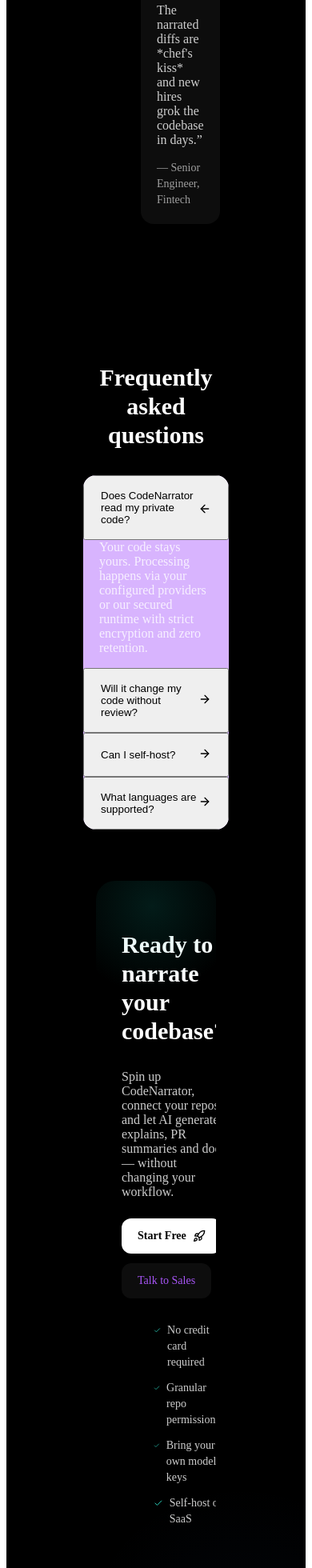
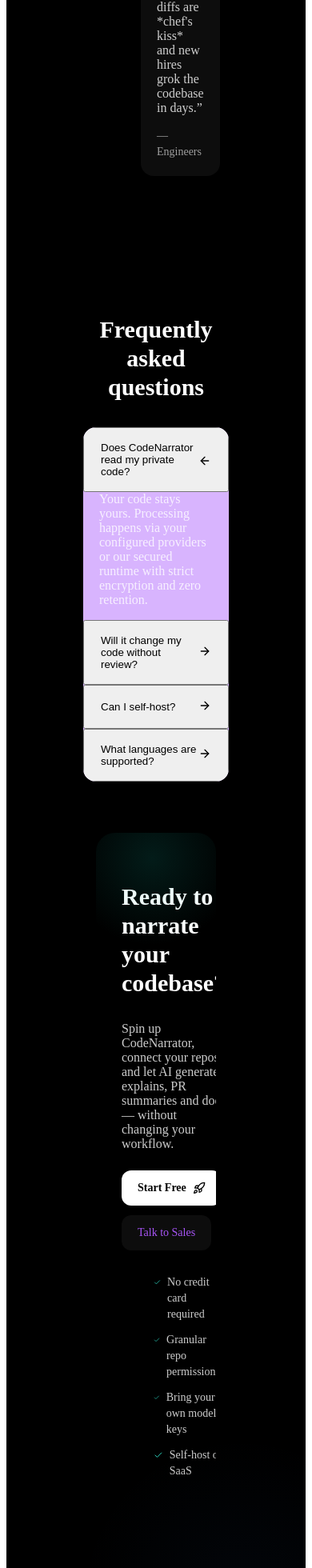
Before and after one commit to mah12-ops/code_narrator_ai, a React (Vite) app in the folder client/: page / in a window 390 px wide. Shown: the part 5281-7241 px from the top of the page at 80% size. Built offline with nearby package versions, Linux system fonts and the light colour scheme.

Commit message:
add separation

```diff
--- a/client/src/components/pages/LandingPage.tsx
+++ b/client/src/components/pages/LandingPage.tsx
@@ -1,23 +1,16 @@
-import { useState } from "react";
-import { motion, AnimatePresence } from "framer-motion";
-import { Check, Sparkles, ArrowRight, Play, Github, ShieldCheck, Zap, Wand2, Stars, TerminalSquare, Lock, Rocket, TimerReset, BarChart3, Cpu, CreditCard } from "lucide-react";
 import NavBar from "./LandingPage/NavBar";
 import Hero from "./LandingPage/Hero";
 import { Showcase } from "./LandingPage/Showcase";
 import Features from "./LandingPage/Features";
 import Demo from "./LandingPage/Demo";
+import Testimonials from "./LandingPage/Testimonials";
+import Faq from "./LandingPage/Faq";
+import Footer from "./LandingPage/Footer";
+import Finalcta from "./LandingPage/Finalcta";
 
 export default function LandingPage() {
 
-  const [openFaq, setOpenFaq] = useState<number | null>(0);
-  const faqs = [
-    { q: "Does CodeNarrator read my private code?", a: "Your code stays yours. Processing happens via your configured providers or our secured runtime with strict encryption and zero retention." },
-    { q: "Will it change my code without review?", a: "Never. It proposes PRs with diffs, tests, and explanations. You merge when ready." },
-    { q: "Can I self-host?", a: "Yes. Docker images and Helm charts are available for private VPC deployments." },
-    { q: "What languages are supported?", a: "JavaScript/TypeScript, Python, Go, Java, C#, PHP, and more. The explainer is language-agnostic." },
-  ];
 
-  const glow = "before:content-[''] before:absolute before:inset-0 before:bg-[radial-gradient(60%_60%_at_20%_10%,rgba(20,184,166,0.15),rgba(0,0,0,0))]";
 
   return (
     <div className="relative min-h-screen bg-black text-white antialiased overflow-x-hidden">
@@ -26,112 +19,19 @@ export default function LandingPage() {
       <div aria-hidden className="pointer-events-none absolute -bottom-40 -right-40 h-[30rem] w-[30rem] rounded-full blur-3xl opacity-30 bg-[radial-gradient(circle_at_center,rgba(59,130,246,0.14),transparent_60%)]" />
 
            <NavBar />
+
               <main>
            <Hero />
            <Showcase />
            <Features />
            <Demo />
+           <Testimonials />
+           <Faq />
+           <Finalcta />
+              </main>
+            <Footer />
 
 
-
-
-
-        {/* TESTIMONIALS */}
-        <section className="mx-auto max-w-7xl px-32 py-16">
-          <div className="text-center mb-10">
-            <h3 className="text-3xl font-bold">Loved by pragmatic teams</h3>
-            <p className="mt-2 text-white/70">What engineers say after shipping with CodeNarrator</p>
-          </div>
-          <div className="grid md:grid-cols-3 gap-6">
-            {[1,2,3].map((i) => (
-              <motion.blockquote key={i} initial={{ opacity: 0, y: 14 }} whileInView={{ opacity: 1, y: 0 }} viewport={{ once: true }} className="relative rounded-2xl border border-white/10 bg-white/5 p-5">
-                <p className="text-white/80">
-                  “Cut our review time by ~40%. The narrated diffs are *chef's kiss* and new hires grok the codebase in days.”
-                </p>
-                <div className="mt-4 text-sm text-white/60">— Senior Engineer, Fintech</div>
-              </motion.blockquote>
-            ))}
-          </div>
-        </section>
-
-
-
-        {/* FAQ */}
-        <section id="faq" className="mx-auto max-w-5xl px-24 py-16 md:py-24">
-          <h3 className="text-3xl font-bold text-center">Frequently asked questions</h3>
-          <div className="mt-8 divide-y divide-purple-300 border border-white/10 rounded-2xl overflow-hidden">
-            {faqs.map((f, idx) => (
-              <div key={f.q} className="bg-purple-300">
-                <button onClick={() => setOpenFaq(openFaq === idx ? null : idx)} className="w-full flex items-center justify-between px-5 py-4 text-left">
-                  <span className="font-medium">{f.q}</span>
-                  <AnimatePresence initial={false}>
-                    {openFaq === idx ? (
-                      <motion.span initial={{ rotate: 0 }} animate={{ rotate: 180 }} exit={{ rotate: 0 }}><ArrowRight className="h-4 w-4"/></motion.span>
-                    ) : (
-                      <motion.span initial={{ rotate: 180 }} animate={{ rotate: 0 }} exit={{ rotate: 180 }}><ArrowRight className="h-4 w-4"/></motion.span>
-                    )}
-                  </AnimatePresence>
-                </button>
-                <AnimatePresence initial={false}>
-                  {openFaq === idx && (
-                    <motion.div initial={{ height: 0, opacity: 0 }} animate={{ height: "auto", opacity: 1 }} exit={{ height: 0, opacity: 0 }} className="px-5 pb-4 text-white/80">
-                      {f.a}
-                    </motion.div>
-                  )}
-                </AnimatePresence>
-              </div>
-            ))}
-          </div>
-        </section>
-
-
-
-        {/* FINAL CTA */}
-        <section id="cta" className="relative mx-auto max-w-6xl px-28 pb-24">
-          <div className="relative overflow-hidden rounded-3xl border border-white/10 bg-gradient-to-br from-white/10 to-white/0 p-8 md:p-12">
-            <div aria-hidden className="absolute -top-24 -right-12 h-64 w-64 rounded-full blur-3xl opacity-30 bg-[radial-gradient(circle_at_center,rgba(20,184,166,0.5),transparent_60%)]" />
-            <div className="grid md:grid-cols-2 gap-4 items-center">
-              <div>
-                <h3 className="text-3xl md:text-4xl font-bold">Ready to narrate your codebase?</h3>
-                <p className="mt-3 text-white/80">Spin up CodeNarrator, connect your repos, and let AI generate explains, PR summaries and docs — without changing your workflow.</p>
-                <div className="mt-6 flex flex-wrap gap-3">
-                  <a href="/dashboard" className="inline-flex items-center gap-2 rounded-xl bg-white text-black px-5 py-3 text-sm font-semibold hover:bg-white/90 no-underline transition">Start Free <Rocket className="h-4 w-4"/></a>
-                  <a href="/contact" className="inline-flex items-center gap-2 rounded-xl border border-white/15 bg-white/5 px-5 py-3 text-sm hover:bg-white/10 no-underline text-purple-500 transition">Talk to Sales</a>
-                </div>
-              </div>
-              <div className="md:justify-self-end">
-                <ul className="grid gap-3 text-sm">
-                  {[
-                    "No credit card required",
-                    "Granular repo permissions",
-                    "Bring your own model keys",
-                    "Self-host or SaaS",
-                  ].map((x) => (
-                    <li key={x} className="flex items-start gap-2"><Check className="mt-0.5 h-4 w-4 text-teal-400"/> <span className="text-white/80">{x}</span></li>
-                  ))}
-                </ul>
-              </div>
-            </div>
-          </div>
-        </section>
-      </main>
-
-      {/* FOOTER */}
-      <footer className="border-t border-white/10 py-4">
-        <div className="mx-auto max-w-7xl px-6">
-          <div className="flex flex-col md:flex-row items-center justify-evenly gap-4 text-sm text-white/60">
-            <div className="flex items-center gap-3">
-              <Stars className="h-4 w-4" />
-              <span>© {new Date().getFullYear()} CodeNarrator — Built with ❤ by Mercy</span>
-            </div>
-            <div className="flex items-center  gap-6">
-              <a className="hover:text-white text-purple-500 no-underline " href="#">Terms</a>
-              <a className="hover:text-white text-purple-500 no-underline " href="#">Privacy</a>
-              <a className="hover:text-white text-purple-500 no-underline " href="#">Security</a>
-            </div>
-          </div>
-        </div>
-      </footer>
     </div>
   );
 }
--- /dev/null
+++ b/client/src/components/pages/LandingPage/Finalcta.tsx
@@ -0,0 +1,39 @@
+import { Check, Rocket } from 'lucide-react'
+
+
+function Finalcta() {
+  return (
+    <div>
+       {/* FINAL CTA */}
+        <section id="cta" className="relative mx-auto max-w-6xl px-28 pb-24">
+          <div className="relative overflow-hidden rounded-3xl border border-white/10 bg-gradient-to-br from-white/10 to-white/0 p-8 md:p-12">
+            <div aria-hidden className="absolute -top-24 -right-12 h-64 w-64 rounded-full blur-3xl opacity-30 bg-[radial-gradient(circle_at_center,rgba(20,184,166,0.5),transparent_60%)]" />
+            <div className="grid md:grid-cols-2 gap-4 items-center">
+              <div>
+                <h3 className="text-3xl md:text-4xl font-bold">Ready to narrate your codebase?</h3>
+                <p className="mt-3 text-white/80">Spin up CodeNarrator, connect your repos, and let AI generate explains, PR summaries and docs — without changing your workflow.</p>
+                <div className="mt-6 flex flex-wrap gap-3">
+                  <a href="/dashboard" className="inline-flex items-center gap-2 rounded-xl bg-white text-black px-5 py-3 text-sm font-semibold hover:bg-white/90 no-underline transition">Start Free <Rocket className="h-4 w-4"/></a>
+                  <a href="/contact" className="inline-flex items-center gap-2 rounded-xl border border-white/15 bg-white/5 px-5 py-3 text-sm hover:bg-white/10 no-underline text-purple-500 transition">Talk to Sales</a>
+                </div>
+              </div>
+              <div className="md:justify-self-end">
+                <ul className="grid gap-3 text-sm">
+                  {[
+                    "No credit card required",
+                    "Granular repo permissions",
+                    "Bring your own model keys",
+                    "Self-host or SaaS",
+                  ].map((x) => (
+                    <li key={x} className="flex items-start gap-2"><Check className="mt-0.5 h-4 w-4 text-teal-400"/> <span className="text-white/80">{x}</span></li>
+                  ))}
+                </ul>
+              </div>
+            </div>
+          </div>
+        </section>
+    </div>
+  )
+}
+
+export default Finalcta
--- /dev/null
+++ b/client/src/components/pages/LandingPage/Footer.tsx
@@ -0,0 +1,26 @@
+import { Stars } from 'lucide-react'
+
+
+const Footer = () => {
+  return (
+    <div>
+         <footer className="border-t border-white/10 py-4">
+        <div className="mx-auto max-w-7xl px-6">
+          <div className="flex flex-col md:flex-row items-center justify-evenly gap-4 text-sm text-white/60">
+            <div className="flex items-center gap-3">
+              <Stars className="h-4 w-4" />
+              <span>© {new Date().getFullYear()} CodeNarrator — Built with ❤ by Mercy</span>
+            </div>
+            <div className="flex items-center  gap-6">
+              <a className="hover:text-white text-purple-500 no-underline " href="#">Terms</a>
+              <a className="hover:text-white text-purple-500 no-underline " href="#">Privacy</a>
+              <a className="hover:text-white text-purple-500 no-underline " href="#">Security</a>
+            </div>
+          </div>
+        </div>
+      </footer>
+    </div>
+  )
+}
+
+export default Footer
--- a/client/src/components/pages/LandingPage/NavBar.tsx
+++ b/client/src/components/pages/LandingPage/NavBar.tsx
@@ -19,7 +19,7 @@ const NavBar = () => {
             <li><a className="hover:text-white no-underline text-purple-500 transition" href="#cta">Get Started</a></li>
           </ul>
           <div className="flex items-center gap-3">
-            <a href="https://github.com" target="_blank" rel="noreferrer" className="inline-flex items-center gap-2 rounded-lg border border-white/10 px-3 py-2 text-white no-underline text-sm hover:bg-white/5 transition">
+            <a href="https://github.com/mah12-ops/code_narrator_ai.git" target="_blank" rel="noreferrer" className="inline-flex items-center gap-2 rounded-lg border border-white/10 px-3 py-2 text-white no-underline text-sm hover:bg-white/5 transition">
               <Github className="h-4 w-4" /> Star
             </a>
             <a href="/login" className="group no-underline inline-flex items-center gap-2 rounded-lg bg-purple-300 text-black px-4 py-2 text-sm font-semibold hover:bg-white/90 transition">
--- a/client/src/components/pages/LandingPage/Showcase.tsx
+++ b/client/src/components/pages/LandingPage/Showcase.tsx
@@ -8,7 +8,7 @@ const glow = "before:content-[''] before:absolute before:inset-0 before:bg-[radi
  export const Showcase = () => {
   return (
     <div>
-      <main id="main" className="pt-28 md:pt-36">
+      <main id="main" className="pt-28 md:pt-6">
         <section className={`relative mx-auto max-w-7xl px-6 pb-14 md:pb-24 ${glow}`}>
           <motion.div initial={{ opacity: 0, scale: 0.98 }} whileInView={{ opacity: 1, scale: 1 }} viewport={{ once: true }} transition={{ duration: 0.6 }} className="mt-12 md:mt-16 rounded-2xl border border-white/10 bg-gradient-to-br from-white/5 to-white/0 p-1">
             <div className="rounded-2xl bg-black/80 px-8 md:p-8">
--- a/client/src/components/pages/LandingPage/Testimonials.tsx
+++ b/client/src/components/pages/LandingPage/Testimonials.tsx
@@ -15,7 +15,7 @@ function Testimonials() {
                 <p className="text-white/80">
                   “Cut our review time by ~40%. The narrated diffs are *chef's kiss* and new hires grok the codebase in days.”
                 </p>
-                <div className="mt-4 text-sm text-white/60">— Senior Engineer, Fintech</div>
+                <div className="mt-4 text-sm text-white/60">— Engineers</div>
               </motion.blockquote>
             ))}
           </div>
```
